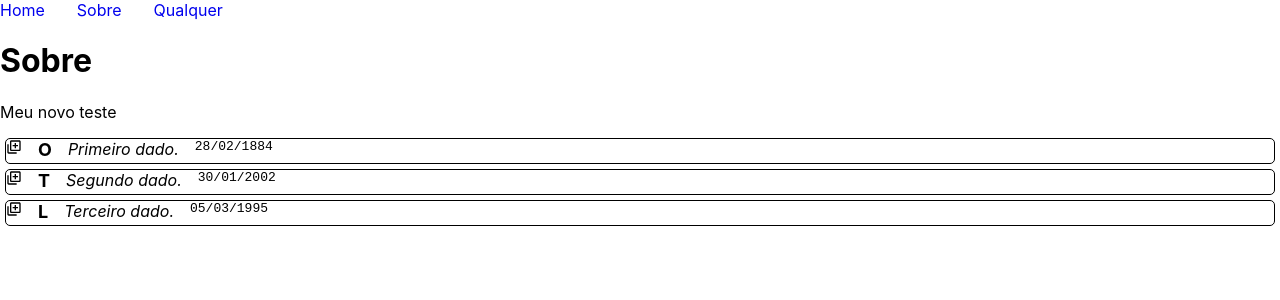
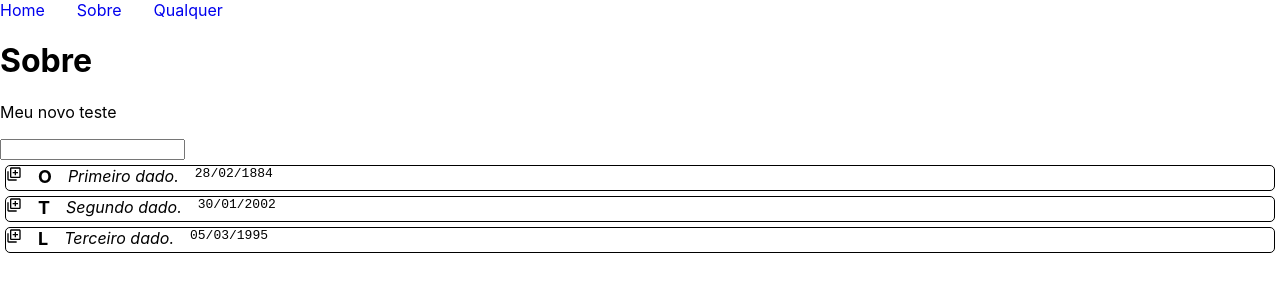
Before and after one commit to EduardoMangeli/apoio, a React (Create React App) app: page /sobre in a window 1280 px wide. Shown: the top 300 px of the page. Built offline with nearby package versions, Linux system fonts and the light colour scheme.

Commit message:
filtro react

```diff
--- a/src/pages/Sobre.jsx
+++ b/src/pages/Sobre.jsx
@@ -1,6 +1,7 @@
 import Menu from "../components/Menu/Menu";
 import Cartao from "../components/Cartao/Cartao";
 import dados from "../data/informacoes.json";
+import { useState } from "react";
 
 /*const dados = [
     {
@@ -15,13 +16,21 @@ import dados from "../data/informacoes.json";
     }
 ];*/
 
-const Sobre = () => (
+const Sobre = () => {
+    const [info, setInfo] = useState(dados);
+
+    const filtra = (entrada) =>{
+        setInfo(dados.filter( (e) => e.descricao.includes(entrada)));
+    }
+
+    return (
         <>
         <Menu />
         <h1>Sobre</h1>
         <p>Meu novo teste</p>
+        <input type='text' onChange={(e) => filtra(e.target.value)}/>
         {
-        dados.map(
+            info.map(
                 (ele, ind) => (
                 <Cartao
                         key={ind}
@@ -34,7 +43,8 @@ const Sobre = () => (
             )
         }
         </>
-);
+    )
+};
 
 
 export default Sobre;
```
Lines whose indentation alone changed are shown as unchanged.
